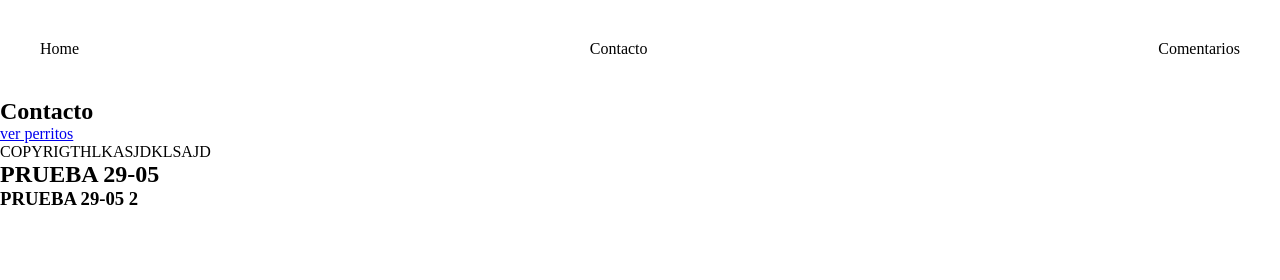
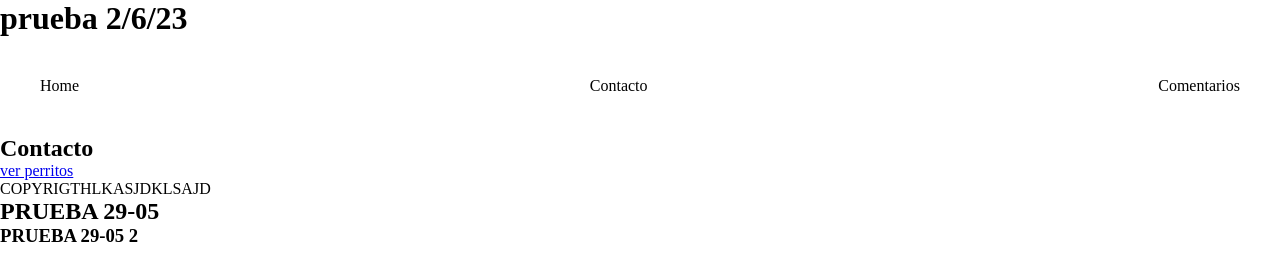
Before and after one commit to botcarola/porfolio-2023, a plain HTML site: page index.html in a window 1280 px wide. Drawn offline with Linux system fonts and the light colour scheme.

```diff
--- a/index.html
+++ b/index.html
@@ -8,6 +8,9 @@
     <link rel="stylesheet" href="./styles/style.css">
 </head>
 <body>
+    <h1>
+        prueba 2/6/23
+    </h1>
     <nav>
         <ul>
             <li>
```
Also changed, not shown: 1 other file.
